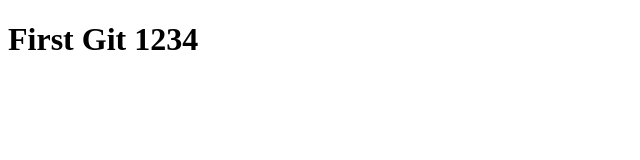
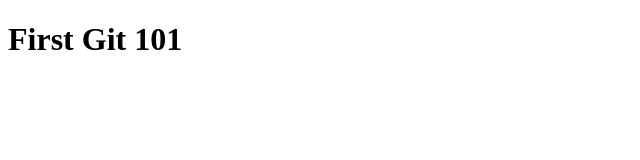
Before and after one commit to OudonePKL/git-101-oudone, a plain HTML site: page index.html in a window 1280 px wide. Shown: the full height of the page, 0-640 px from the left. Drawn offline with Linux system fonts and the light colour scheme.

Commit message:
update 2 index

```diff
--- a/index.html
+++ b/index.html
@@ -6,6 +6,6 @@
     <title>Document</title>
 </head>
 <body>
-    <h1>First Git 1234</h1>
+    <h1>First Git 101</h1>
 </body>
 </html>
```
